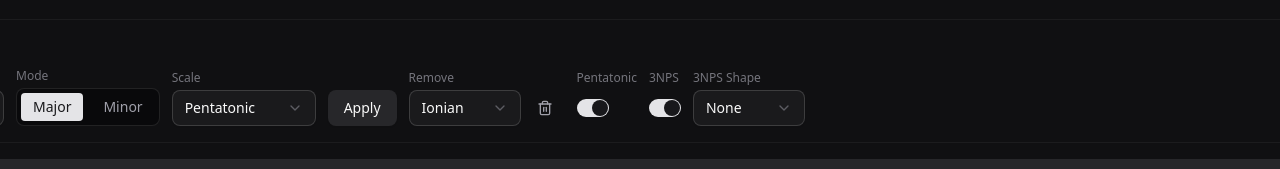
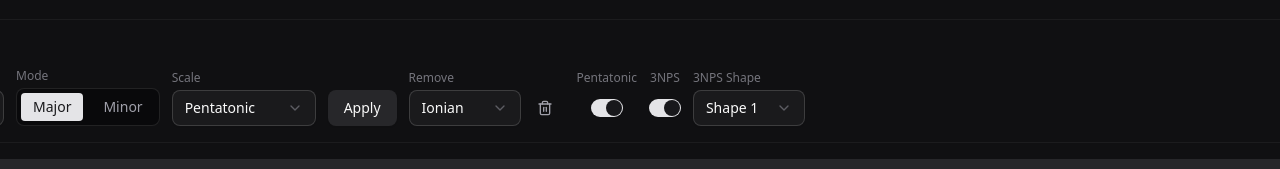
Before and after one commit to sebastian-ederer/fretboard-visualizer, a SvelteKit app: page / in a window 1280 px wide. Shown: the part 521-690 px from the top of the page. Built offline with nearby package versions, Linux system fonts and the light colour scheme.

Commit message:
auto transpose when switching key and mode

```diff
--- a/src/routes/+page.svelte
+++ b/src/routes/+page.svelte
@@ -41,13 +41,15 @@
 
 	// Scale settings
 	let selectedKey = $state('C');
+	let previousKey = $state('C');
 	let isMajor = $state(true);
+	let previousIsMajor = $state(true);
 	let selectedScale = $state('pentatonic');
 	let lastAppliedScale: string | null = $state(null);
 	let scaleToRemove = $state('ionian');
 
-	// 3NPS shape selection (1-7, or null for none)
-	let selected3NPSShape: number | null = $state(null);
+	// 3NPS shape selection (1-7)
+	let selected3NPSShape: number = $state(1);
 
 	// Display settings
 	let showIntervals = $state(false);
@@ -69,7 +71,7 @@
 		customColor: string;
 		showShapeBoxes: boolean;
 		show3NPSShapeBoxes: boolean;
-		selected3NPSShape: number | null;
+		selected3NPSShape: number;
 		showIntervals: boolean;
 		eraseSelectedColorOnly: boolean;
 		lastAppliedScale: string | null;
@@ -103,8 +105,7 @@
 		'locrian',
 		'dorian-#4',
 		'melodic-minor',
-		'diatonic',
-		'3nps'
+		'diatonic'
 	];
 
 	function scrollScale(e: WheelEvent) {
@@ -140,18 +141,17 @@
 		scaleToRemove = removeScaleOptions[newIdx];
 	}
 
-	const threeNPSOptions = ['none', '1', '2', '3', '4', '5', '6', '7'];
+	const threeNPSOptions = ['1', '2', '3', '4', '5', '6', '7'];
 
 	function scroll3NPSShape(e: WheelEvent) {
 		e.preventDefault();
-		const currentVal = selected3NPSShape?.toString() ?? 'none';
+		const currentVal = selected3NPSShape?.toString() ?? '1';
 		const idx = threeNPSOptions.indexOf(currentVal);
 		const newIdx =
 			e.deltaY > 0
 				? (idx + 1) % threeNPSOptions.length
 				: (idx - 1 + threeNPSOptions.length) % threeNPSOptions.length;
-		const newVal = threeNPSOptions[newIdx];
-		selected3NPSShape = newVal === 'none' ? null : parseInt(newVal);
+		selected3NPSShape = parseInt(threeNPSOptions[newIdx]);
 		update3NPSShape();
 	}
 
@@ -167,6 +167,59 @@
 		selectedPresetName = presetNames[newIdx];
 	}
 
+	// Transpose all notes by a number of semitones
+	function transposeNotes(semitones: number) {
+		if (Object.keys(selectedFrets).length === 0) return;
+		if (semitones === 0) return;
+
+		const newSelectedFrets: Record<string, string> = {};
+
+		for (const [key, color] of Object.entries(selectedFrets)) {
+			const [stringIndex, fretIndex] = key.split('-').map(Number);
+			const newFret = fretIndex + semitones;
+
+			// Calculate the pitch class (0-11) for the transposed note
+			const pitchClass = ((newFret % 12) + 12) % 12;
+
+			// Add the note at all octave positions across the fretboard
+			for (let f = pitchClass; f <= fretCount; f += 12) {
+				newSelectedFrets[`${stringIndex}-${f}`] = color;
+			}
+		}
+
+		selectedFrets = newSelectedFrets;
+	}
+
+	// Reactive transposition when key or major/minor changes
+	$effect(() => {
+		if (!isLoaded) return;
+
+		const oldKeyIndex = chromaticScale.indexOf(previousKey);
+		const newKeyIndex = chromaticScale.indexOf(selectedKey);
+		let semitoneShift = newKeyIndex - oldKeyIndex;
+
+		// Handle major/minor change (shift by 3 semitones for relative major/minor)
+		if (isMajor !== previousIsMajor) {
+			// When switching from minor to major, go up 3 semitones (relative major)
+			// When switching from major to minor, go down 3 semitones (relative minor)
+			semitoneShift += isMajor ? 3 : -3;
+		}
+
+		if (semitoneShift !== 0 || isMajor !== previousIsMajor) {
+			transposeNotes(semitoneShift);
+
+			// Recalculate shapes for new key
+			activeShapes = calculatePentatonicShapes(selectedKey);
+			if (show3NPSShapeBoxes) {
+				active3NPSShapes = calculate3NPSShapes(selectedKey, selected3NPSShape);
+			}
+		}
+
+		// Update previous values
+		previousKey = selectedKey;
+		previousIsMajor = isMajor;
+	});
+
 	// Load state from localStorage on mount
 	function loadFromStorage() {
 		if (!browser) return;
@@ -176,8 +229,14 @@
 			if (saved) {
 				const state = JSON.parse(saved);
 				if (state.selectedFrets) selectedFrets = state.selectedFrets;
-				if (state.selectedKey) selectedKey = state.selectedKey;
-				if (state.isMajor !== undefined) isMajor = state.isMajor;
+				if (state.selectedKey) {
+					selectedKey = state.selectedKey;
+					previousKey = state.selectedKey;
+				}
+				if (state.isMajor !== undefined) {
+					isMajor = state.isMajor;
+					previousIsMajor = state.isMajor;
+				}
 				if (state.selectedScale) selectedScale = state.selectedScale;
 				if (state.selectedColor) selectedColor = state.selectedColor;
 				if (state.customColor) customColor = state.customColor;
@@ -192,7 +251,7 @@
 
 				// Recalculate shapes based on loaded state
 				activeShapes = calculatePentatonicShapes(selectedKey);
-				if (selected3NPSShape !== null) {
+				if (show3NPSShapeBoxes) {
 					active3NPSShapes = calculate3NPSShapes(selectedKey, selected3NPSShape);
 				}
 			}
@@ -272,7 +331,9 @@
 
 		selectedFrets = { ...preset.selectedFrets };
 		selectedKey = preset.selectedKey;
+		previousKey = preset.selectedKey;
 		isMajor = preset.isMajor;
+		previousIsMajor = preset.isMajor;
 		selectedScale = preset.selectedScale;
 		selectedColor = preset.selectedColor;
 		customColor = preset.customColor;
@@ -286,7 +347,7 @@
 
 		// Recalculate shapes
 		activeShapes = calculatePentatonicShapes(selectedKey);
-		if (selected3NPSShape !== null) {
+		if (show3NPSShapeBoxes) {
 			active3NPSShapes = calculate3NPSShapes(selectedKey, selected3NPSShape);
 		} else {
 			active3NPSShapes = [];
@@ -934,8 +995,8 @@
 		// Always calculate pentatonic shapes (can overlay on any scale)
 		activeShapes = calculatePentatonicShapes(selectedKey);
 
-		// Calculate 3NPS shapes if one is selected (all octaves)
-		if (selected3NPSShape !== null) {
+		// Calculate 3NPS shapes if enabled
+		if (show3NPSShapeBoxes) {
 			active3NPSShapes = calculate3NPSShapes(selectedKey, selected3NPSShape);
 		} else {
 			active3NPSShapes = [];
@@ -961,7 +1022,7 @@
 
 	// Recalculate 3NPS shapes when selection changes
 	function update3NPSShape() {
-		if (selected3NPSShape !== null) {
+		if (show3NPSShapeBoxes) {
 			active3NPSShapes = calculate3NPSShapes(selectedKey, selected3NPSShape);
 		} else {
 			active3NPSShapes = [];
@@ -1383,9 +1444,7 @@
 									<span class="text-xs text-muted-foreground/70">Scale</span>
 									<Select.Root type="single" bind:value={selectedScale}>
 										<Select.Trigger class="w-36" onwheel={scrollScale}>
-											{#if selectedScale === '3nps'}
-												3 Notes/String
-											{:else if selectedScale === 'dorian-#4'}
+											{#if selectedScale === 'dorian-#4'}
 												Dorian #4
 											{:else if selectedScale === 'melodic-minor'}
 												Melodic Minor
@@ -1406,7 +1465,6 @@
 											<Select.Item value="dorian-#4">Dorian #4</Select.Item>
 											<Select.Item value="melodic-minor">Melodic Minor</Select.Item>
 											<Select.Item value="diatonic">Diatonic</Select.Item>
-											<Select.Item value="3nps">3 Notes/String</Select.Item>
 										</Select.Content>
 									</Select.Root>
 								</div>
@@ -1454,17 +1512,17 @@
 								</div>
 
 								<!-- Show pentatonic shapes toggle (works on any scale) -->
-								<div class="flex flex-col gap-1">
+								<div class="flex flex-col items-center gap-1">
 									<span class="text-xs text-muted-foreground/70">Pentatonic</span>
-									<div class="flex h-9 items-center">
+									<div class="flex h-9 items-center justify-center">
 										<Switch bind:checked={showShapeBoxes} />
 									</div>
 								</div>
 
 								<!-- Show 3NPS shapes toggle (works on any scale) -->
-								<div class="flex flex-col gap-1">
+								<div class="flex flex-col items-center gap-1">
 									<span class="text-xs text-muted-foreground/70">3NPS</span>
-									<div class="flex h-9 items-center">
+									<div class="flex h-9 items-center justify-center">
 										<Switch bind:checked={show3NPSShapeBoxes} />
 									</div>
 								</div>
@@ -1475,17 +1533,16 @@
 										<span class="text-xs text-muted-foreground/70">3NPS Shape</span>
 										<Select.Root
 											type="single"
-											value={selected3NPSShape?.toString() ?? 'none'}
+											value={selected3NPSShape.toString()}
 											onValueChange={(v) => {
-												selected3NPSShape = v === 'none' ? null : parseInt(v);
+												selected3NPSShape = parseInt(v);
 												update3NPSShape();
 											}}
 										>
 											<Select.Trigger class="w-28" onwheel={scroll3NPSShape}>
-												{selected3NPSShape === null ? 'None' : `Shape ${selected3NPSShape}`}
+												Shape {selected3NPSShape}
 											</Select.Trigger>
 											<Select.Content class="max-h-64 overflow-y-auto">
-												<Select.Item value="none">None</Select.Item>
 												<Select.Item value="1">Shape 1</Select.Item>
 												<Select.Item value="2">Shape 2</Select.Item>
 												<Select.Item value="3">Shape 3</Select.Item>
```
